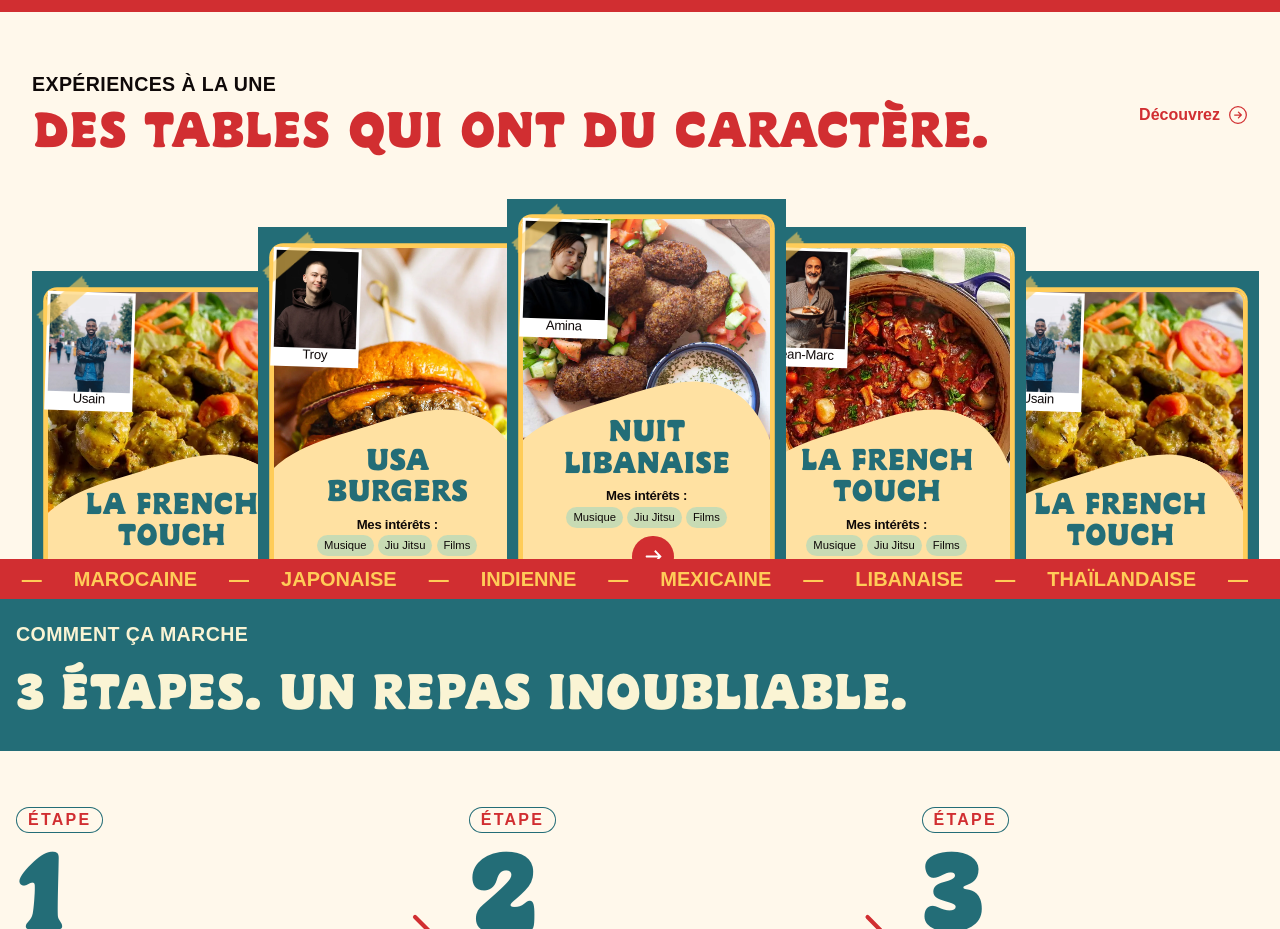
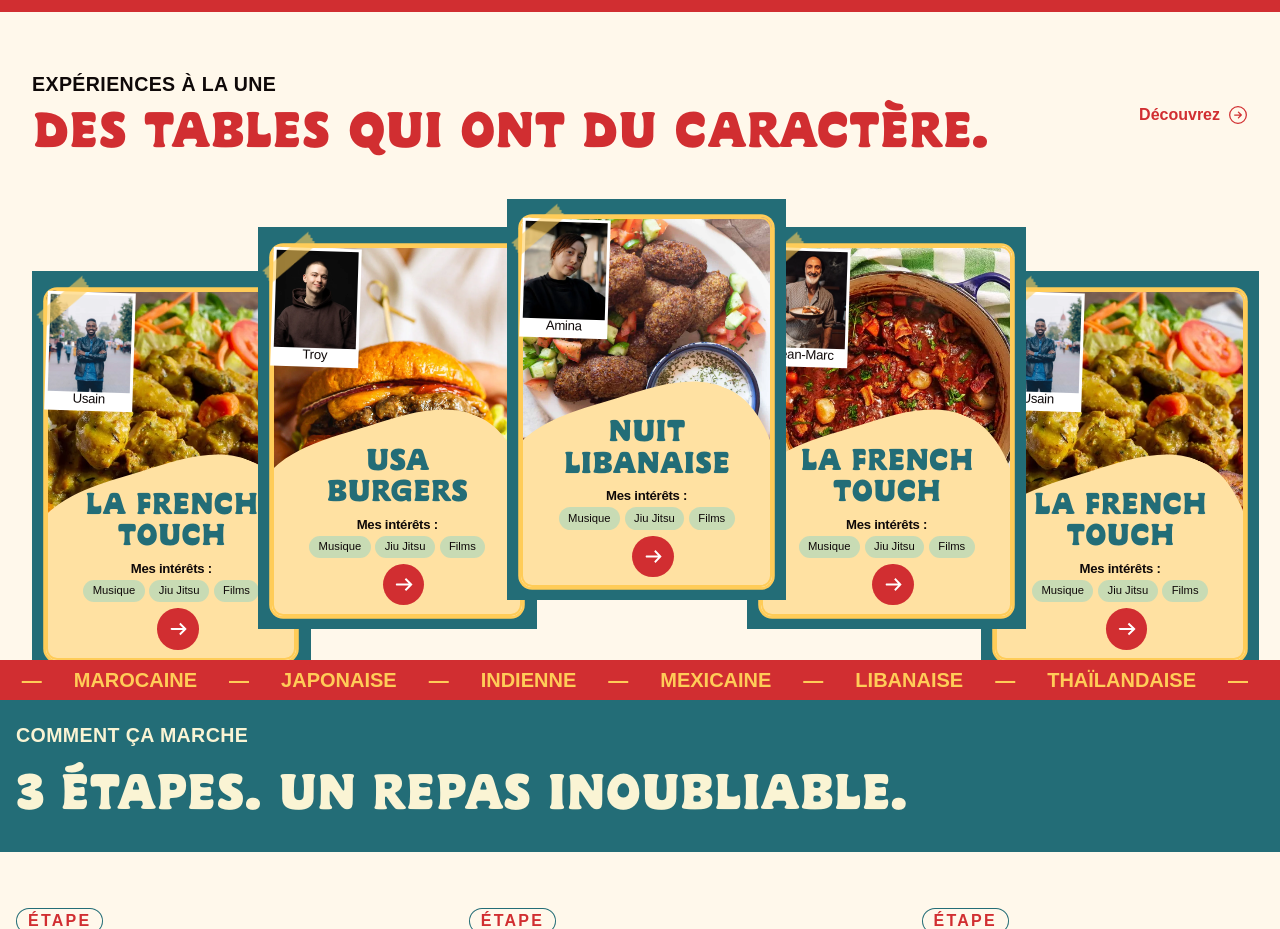
Before and after one commit to Mahkalix/PlateMate, a React (Vite) app in the folder frontend/: page / in a window 1280 px wide. Shown: the part 820-1749 px from the top of the page. Built offline with nearby package versions, Linux system fonts and the light colour scheme.

Commit message:
Afficher les flèches et les tags des cinq cartes selon la nouvelle maquette
Chrome local : section de 688 px à 1440 px ; les cinq flèches ouvrent leur carte à 1440 et 390 px. Prettier et build réussis.

```diff
--- a/frontend/scss/7_components/_host-card.scss
+++ b/frontend/scss/7_components/_host-card.scss
@@ -72,15 +72,15 @@
   &__tags {
     display: flex;
     justify-content: center;
-    gap: 1.5cqw;
-    margin-top: 1.6cqw;
+    gap: 1.69cqw;
+    margin-top: 1.69cqw;
     span {
       border-radius: 100px;
       background: var(--pm-tag);
       font:
         500 4.05cqw/1 "DM Sans Variable",
         sans-serif;
-      padding: 1.7cqw 2.5cqw;
+      padding: 2.03cqw 3.38cqw;
       letter-spacing: normal;
       white-space: nowrap;
     }
--- a/frontend/scss/8_sections/_app-pages.scss
+++ b/frontend/scss/8_sections/_app-pages.scss
@@ -565,6 +565,10 @@
     width: 100%;
     padding-inline: max(3.2rem, calc((100% - 129.2rem) / 2));
   }
+  .pm-featured__cards {
+    // Les cartes débordent de leur groupe de 1292 px dans la maquette.
+    margin-bottom: calc(100% * 107 / 1292);
+  }
   .pm-header .pm-nav {
     align-items: flex-start;
     a[aria-current="page"] {
```
